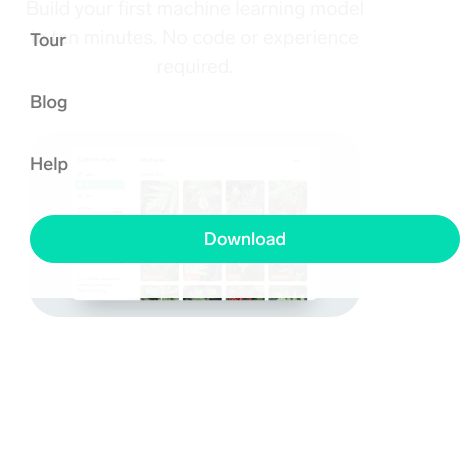
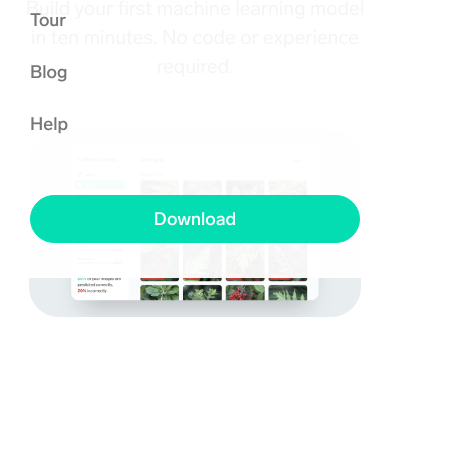
Before and after one commit to Sabrucita/lobe-tour-page-FE-practice, a plain HTML site: page index.html in a window 390 px wide. Shown: the part 211-672 px from the top of the page, 460 px wide, since content can reach past the window. Drawn offline with Linux system fonts and the light colour scheme.

Commit message:
LT: downloaded button fixed

```diff
--- a/style.css
+++ b/style.css
@@ -17,14 +17,6 @@ header{
   top: 0px;
   backdrop-filter: blur(4px)
 }
-
-/*nav{
-  display: flex;
-  justify-content: space-between;
-  align-items: center;
-  background-color: #ffffffc5;
-  padding: 15px 100px;
-}*/
 
 nav{
   display: grid;
@@ -246,13 +238,14 @@ img{
     padding: 20px 30px;
     background-color: #fffffff2;
     align-items: start;
+    display: block;
   }
   nav ul li{
     padding: 15px 0px;
-    display: block;
   }
   .downloadBtn:first-of-type{
-    width: 430px;
+    margin-top: 30px;
+    width: 100%;
   }
   #logoNav{
     width: auto;
```
